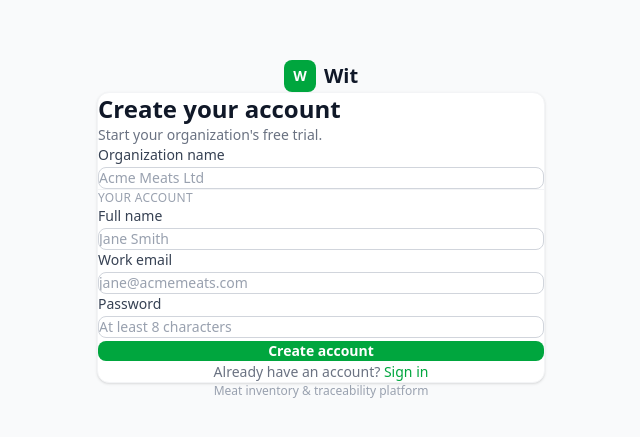
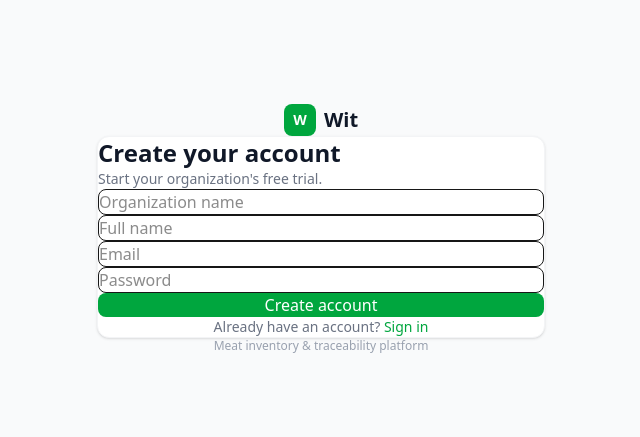
Before and after one commit to Tinkerworkss/wit-app, a Next.js app: page /signup in a window 1280 px wide. Shown: the part 171-608 px from the top of the page, without its empty margins (319-959 px from the left). Built offline with nearby package versions, Linux system fonts and the light colour scheme.

Commit message:
Update page.tsx

```diff
--- a/app/(auth)/signup/page.tsx
+++ b/app/(auth)/signup/page.tsx
@@ -14,6 +14,7 @@ export default function SignupPage() {
     password: "",
     organizationName: "",
   });
+
   const [error, setError] = useState<string | null>(null);
   const [loading, setLoading] = useState(false);
 
@@ -27,15 +28,20 @@ export default function SignupPage() {
     setError(null);
     setLoading(true);
 
+    try {
       const res = await fetch("/api/signup", {
         method: "POST",
-      headers: { "Content-Type": "application/json" },
+        headers: {
+          "Content-Type": "application/json",
+        },
         body: JSON.stringify(form),
       });
 
+      // ✅ safe JSON parsing (verhindert crash bei HTML error pages)
+      const data = await res.json().catch(() => null);
+
       if (!res.ok) {
-      const data = await res.json().catch(() => ({}));
-      setError((data as { error?: string }).error ?? "Something went wrong. Please try again.");
+        setError(data?.error ?? "Signup failed. Please try again.");
         setLoading(false);
         return;
       }
@@ -47,20 +53,29 @@ export default function SignupPage() {
         redirect: false,
       });
 
+      if (result?.error) {
+        setError("Account created but login failed. Please sign in manually.");
         setLoading(false);
+        return;
+      }
 
-    if (result?.error) {
-      setError("Account created but sign-in failed. Please log in manually.");
-    } else {
       router.push("/dashboard");
       router.refresh();
+    } catch (err) {
+      setError("Network error. Please try again.");
+    } finally {
+      setLoading(false);
     }
   }
 
   return (
     <>
-      <h2 className="text-2xl font-semibold text-gray-900 mb-1">Create your account</h2>
-      <p className="text-sm text-gray-500 mb-6">Start your organization&apos;s free trial.</p>
+      <h2 className="text-2xl font-semibold text-gray-900 mb-1">
+        Create your account
+      </h2>
+      <p className="text-sm text-gray-500 mb-6">
+        Start your organization&apos;s free trial.
+      </p>
 
       {error && (
         <div className="mb-4 p-3 rounded-lg bg-red-50 border border-red-200 text-sm text-red-700">
@@ -69,78 +84,45 @@ export default function SignupPage() {
       )}
 
       <form onSubmit={handleSubmit} className="space-y-4">
-        <div>
-          <label htmlFor="organizationName" className="block text-sm font-medium text-gray-700 mb-1">
-            Organization name
-          </label>
         <input
-            id="organizationName"
-            type="text"
+          placeholder="Organization name"
           required
           value={form.organizationName}
           onChange={update("organizationName")}
-            className="w-full rounded-lg border border-gray-300 px-3 py-2 text-sm text-gray-900 placeholder-gray-400 focus:border-green-500 focus:outline-none focus:ring-1 focus:ring-green-500"
-            placeholder="Acme Meats Ltd"
+          className="w-full rounded-lg border px-3 py-2"
         />
-        </div>
 
-        <div className="border-t border-gray-100 pt-4">
-          <p className="text-xs text-gray-400 mb-3 uppercase tracking-wide font-medium">Your account</p>
-          <div className="space-y-4">
-            <div>
-              <label htmlFor="name" className="block text-sm font-medium text-gray-700 mb-1">
-                Full name
-              </label>
         <input
-                id="name"
-                type="text"
+          placeholder="Full name"
           required
           value={form.name}
           onChange={update("name")}
-                className="w-full rounded-lg border border-gray-300 px-3 py-2 text-sm text-gray-900 placeholder-gray-400 focus:border-green-500 focus:outline-none focus:ring-1 focus:ring-green-500"
-                placeholder="Jane Smith"
+          className="w-full rounded-lg border px-3 py-2"
         />
-            </div>
 
-            <div>
-              <label htmlFor="email" className="block text-sm font-medium text-gray-700 mb-1">
-                Work email
-              </label>
         <input
-                id="email"
           type="email"
+          placeholder="Email"
           required
-                autoComplete="email"
           value={form.email}
           onChange={update("email")}
-                className="w-full rounded-lg border border-gray-300 px-3 py-2 text-sm text-gray-900 placeholder-gray-400 focus:border-green-500 focus:outline-none focus:ring-1 focus:ring-green-500"
-                placeholder="jane@acmemeats.com"
+          className="w-full rounded-lg border px-3 py-2"
         />
-            </div>
 
-            <div>
-              <label htmlFor="password" className="block text-sm font-medium text-gray-700 mb-1">
-                Password
-              </label>
         <input
-                id="password"
           type="password"
+          placeholder="Password"
           required
-                autoComplete="new-password"
           minLength={8}
           value={form.password}
           onChange={update("password")}
-                className="w-full rounded-lg border border-gray-300 px-3 py-2 text-sm text-gray-900 placeholder-gray-400 focus:border-green-500 focus:outline-none focus:ring-1 focus:ring-green-500"
-                placeholder="At least 8 characters"
+          className="w-full rounded-lg border px-3 py-2"
         />
-            </div>
-          </div>
-        </div>
 
         <button
           type="submit"
           disabled={loading}
-          className="w-full rounded-lg bg-green-600 px-4 py-2 text-sm font-semibold text-white hover:bg-green-700 focus:outline-none focus:ring-2 focus:ring-green-500 focus:ring-offset-2 disabled:opacity-50 disabled:cursor-not-allowed transition-colors"
+          className="w-full rounded-lg bg-green-600 px-4 py-2 text-white"
         >
           {loading ? "Creating account…" : "Create account"}
         </button>
@@ -148,7 +130,7 @@ export default function SignupPage() {
 
       <p className="mt-6 text-center text-sm text-gray-500">
         Already have an account?{" "}
-        <Link href="/login" className="font-medium text-green-600 hover:text-green-500">
+        <Link href="/login" className="text-green-600">
           Sign in
         </Link>
       </p>
```
Lines whose indentation alone changed are shown as unchanged.
